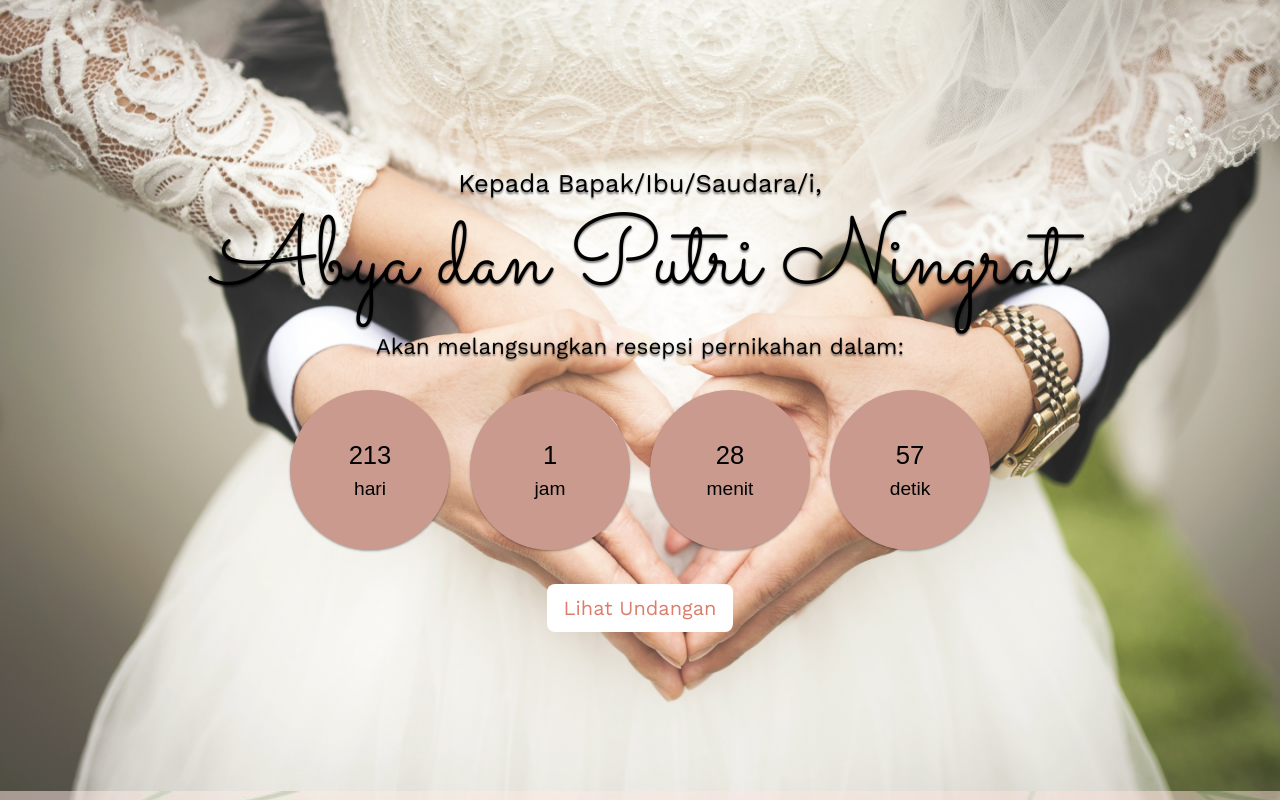
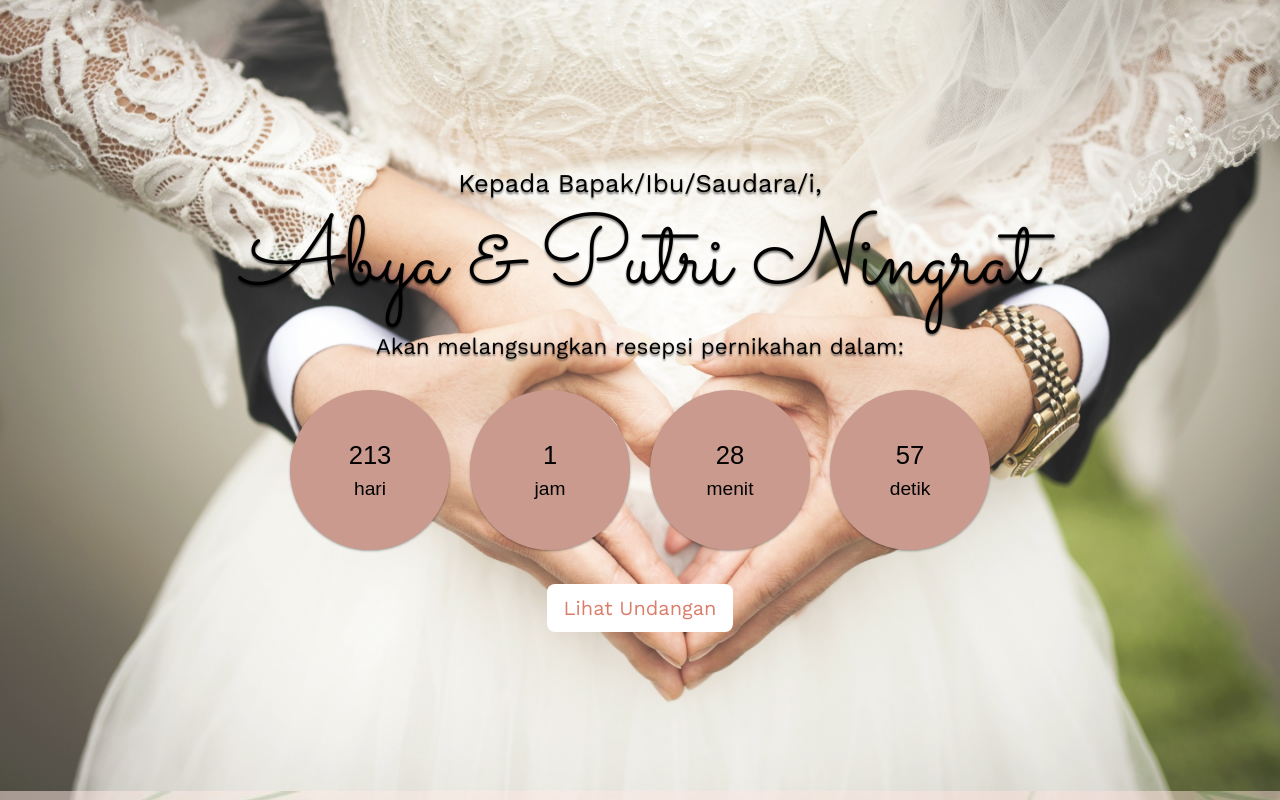
Before and after one commit to abyalax/AI-Vitation-Undangan-Digital, a plain HTML site: page index.html in a window 1280 px wide. Shown: the top 800 px of the page. Drawn offline with nearby package versions, Linux system fonts and the light colour scheme; some packages are replaced by stand-ins of ours; a script that the page names is missing.

Commit message:
Update Nama

```diff
--- a/index.html
+++ b/index.html
@@ -36,7 +36,7 @@
     >
       <main>
         <h4> Kepada <span>Bapak/Ibu/Saudara/i,</span></h4>
-        <h1>Abya dan Putri Ningrat</h1>
+        <h1>Abya & Putri Ningrat</h1>
         <p>Akan melangsungkan resepsi pernikahan dalam:</p>
         <div class="simply-countdown"></div>
         <a href="#home" class="btn btn-lg mt-4" onclick="enableScroll()"> Lihat Undangan </a>
```
